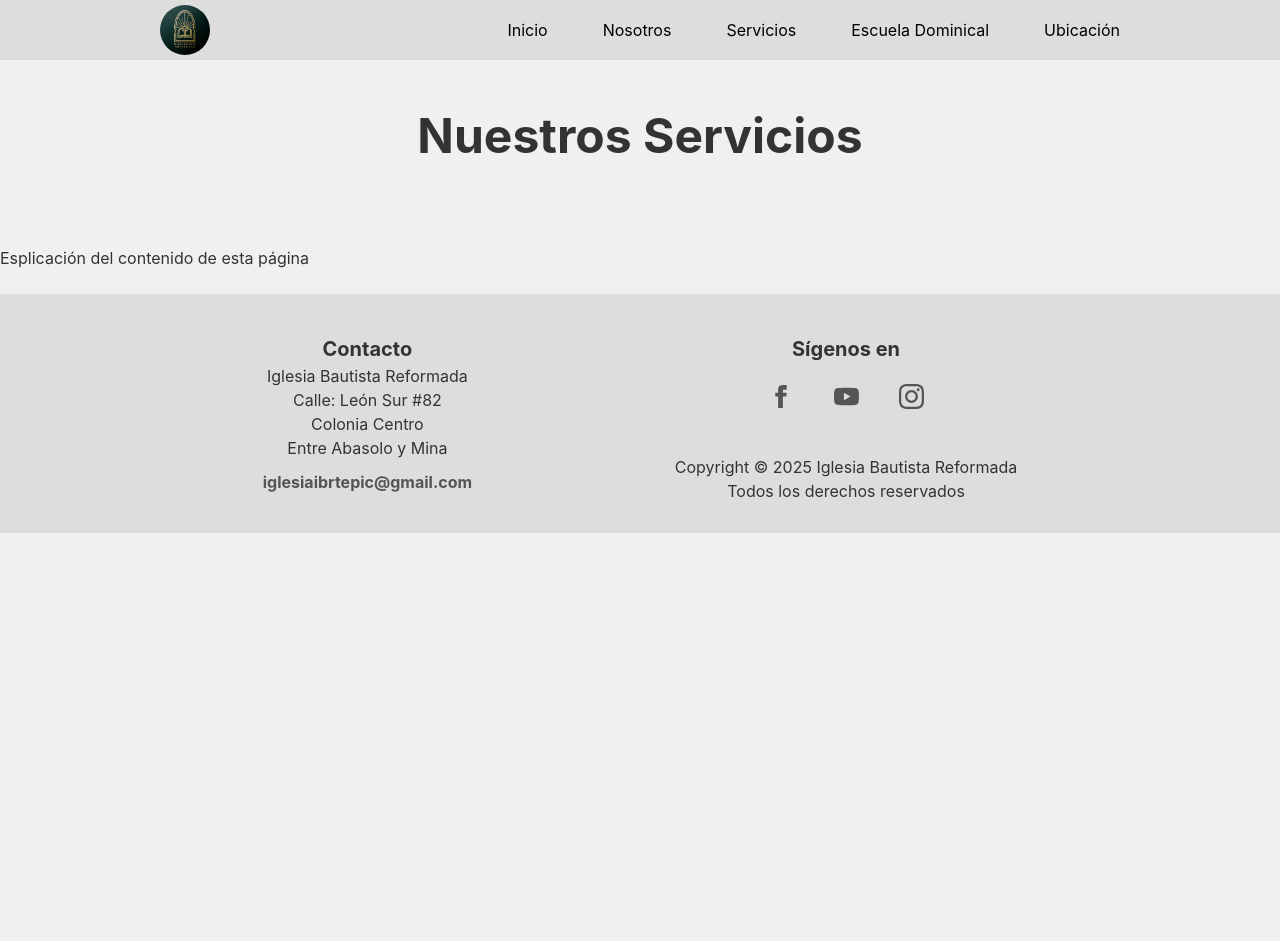
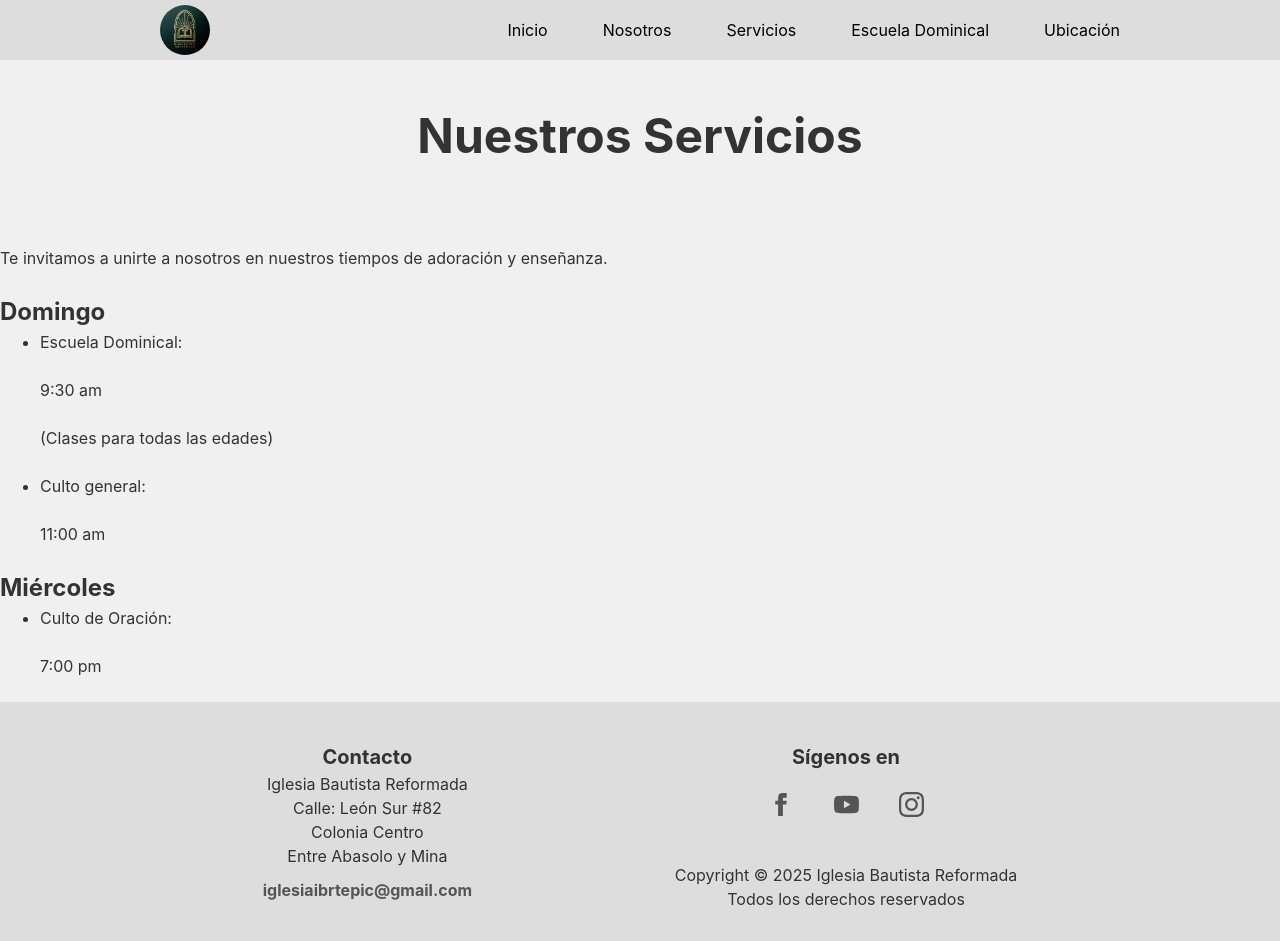
Before and after one commit to EnocMag/ibr-web, an Astro site: page /servicios in a window 1280 px wide. Before the commit the page ends 800 px from the top, so only its background shows below. Built offline with nearby package versions, Linux system fonts and the light colour scheme; Astro itself is replaced by a stand-in of ours.

Commit message:
chore: add service information

```diff
--- a/src/pages/servicios/index.astro
+++ b/src/pages/servicios/index.astro
@@ -2,11 +2,34 @@
 import BaseLayout from "@/layouts/BaseLayout.astro";
 import NavBar from "@/components/NavBar.astro";
 ---
+
+<style>
+
+</style>
 
 <BaseLayout title="Nuestros servicios" description="Esta es al descripción de la página Nosotros">
     <NavBar></NavBar>
     <div class="title-container">
         <h1>Nuestros Servicios</h1>
     </div>
-    <p>Esplicación del contenido de esta página</p>
+    <p>Te invitamos a unirte a nosotros en nuestros tiempos de adoración y enseñanza.</p>
+    <h2>Domingo</h2>
+    <ul>
+        <li>
+            <span class="service">Escuela Dominical:</span>
+            <p>9:30 am</p>
+            <p>(Clases para todas las edades)</p>
+        </li>
+        <li>
+            <span class="service">Culto general:</span>
+            <p>11:00 am</p>
+        </li>
+    </ul>
+    <h2>Miércoles</h2>
+    <ul>
+        <li>
+            <span class="service">Culto de Oración:</span>
+            <p>7:00 pm</p>
+        </li>
+    </ul>
 </BaseLayout>
```
